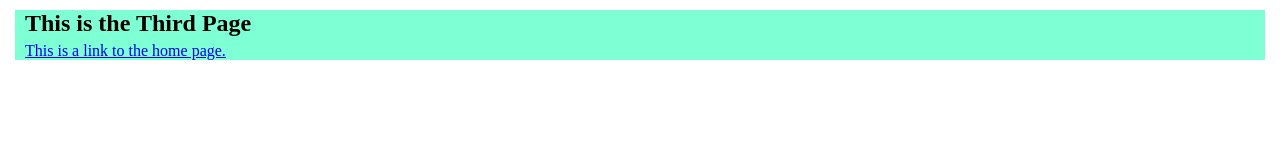
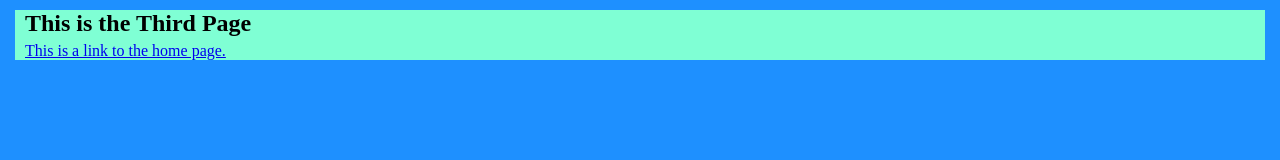
Before and after one commit to WallaceWylie/WallaceWylie.github.io, a plain HTML site: page thirdpage.html in a window 1280 px wide. Drawn offline with Linux system fonts and the light colour scheme.

Commit message:
Colour add

```diff
--- a/style.css
+++ b/style.css
@@ -44,8 +44,16 @@
     color: darkblue;
 }
 
+.second {
+    background-color: dodgerblue;
+}
+
 .secondpage {
     background-color: sandybrown;
+}
+
+.third {
+    background-color: slateblue;
 }
 
 .thirdpage {
--- a/thirdpage.html
+++ b/thirdpage.html
@@ -5,7 +5,7 @@
     <title>Third Page</title>
     <link rel="stylesheet" href="style.css">
 </head>
-<body>
+<body class="second">
 <div class="thirdpage">
 <header>
     <h2>This is the Third Page</h2>
```
Also changed, not shown: secondpage.html (+1 -1 lines).
